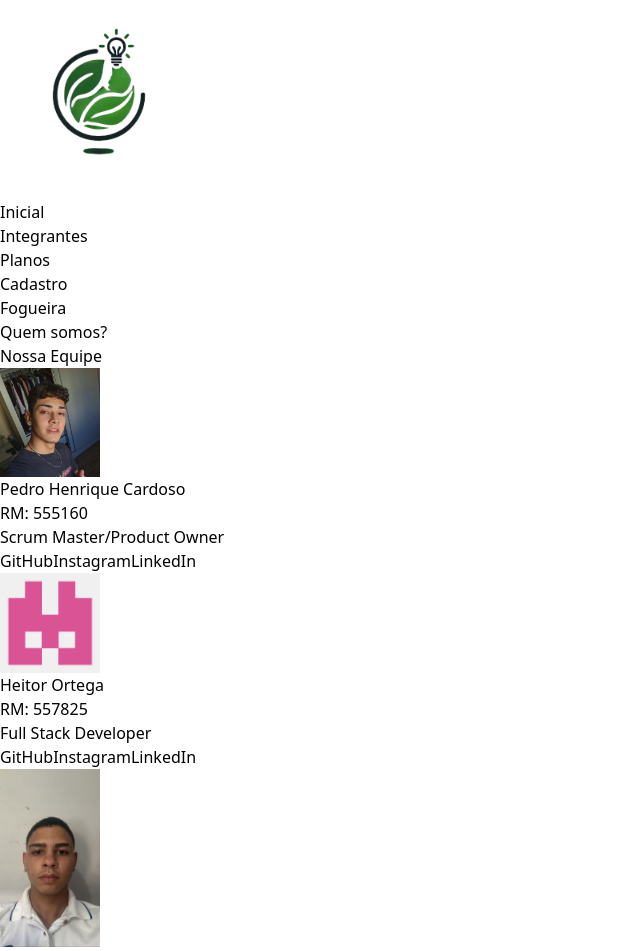
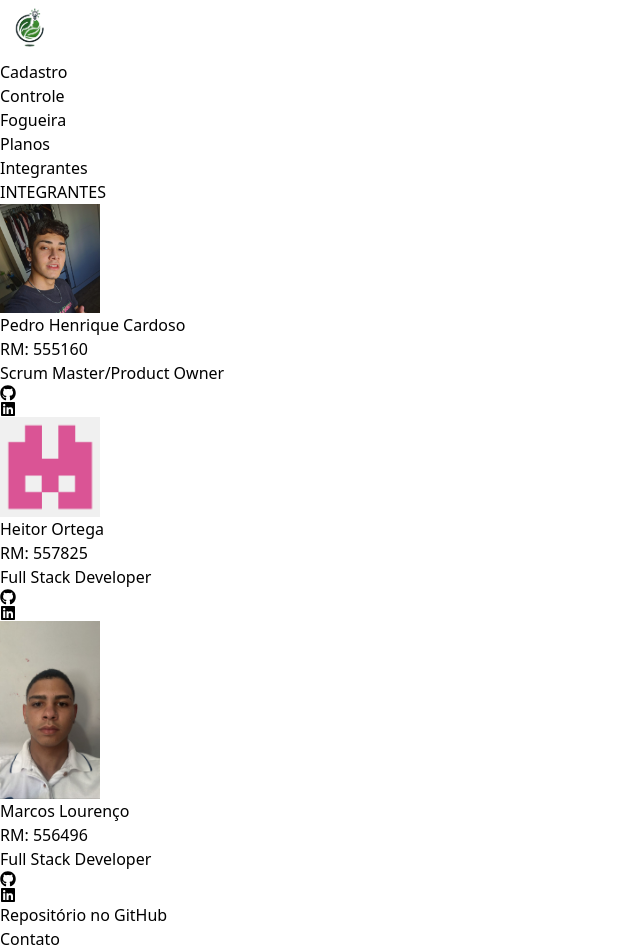
Before and after one commit to Cardoso2626/gs_front, a Next.js app in the folder earth-in-balance/: page /integrantes in a window 1280 px wide. Shown: the top 951 px of the page, without its empty margins (0-640 px from the left). Built offline with nearby package versions, Linux system fonts and the light colour scheme.

Commit message:
arrumando a página integrantes

```diff
--- a/earth-in-balance/src/app/integrantes/page.tsx
+++ b/earth-in-balance/src/app/integrantes/page.tsx
@@ -1,19 +1,18 @@
-import Image from 'next/image';
-import pedro from "@/img/pedro.jpg"
-import marcos from "@/img/marcos.jpg"
-import heitor from "@/img/HeitorOrtega.png"
+import Image from "next/image";
+import { FaGithub, FaLinkedin } from "react-icons/fa";
+import pedro from "@/img/pedro.jpg";
+import marcos from "@/img/marcos.jpg";
+import heitor from "@/img/HeitorOrtega.png";
 
 export default function Time() {
   return (
     <main className="w-[90%] mx-auto my-5">
       <div className="text-center">
-        <h2 className="text-[#40a1e0] text-2xl">Quem somos?</h2>
-        <h3 className="text-[#40a1e0] text-xl font-normal mt-3">
-          Nossa <span className="font-bold">Equipe</span>
-        </h3>
+        <div className="text-center">
+          <h2 className="text-black font-bold text-2xl">INTEGRANTES</h2>
 
-        <div className="flex justify-center flex-wrap gap-5 mt-10 mb-16">
-          <div className="member bg-black text-white shadow-md p-5 rounded-lg w-full sm:w-[calc(33.333%-20px)] text-center flex flex-col items-center">
+          <div className="flex justify-center flex-wrap gap-5 mt-10 mb-5">
+            <div className="bg-black text-white shadow-md p-5 rounded-lg w-full sm:w-[calc(33.333%-20px)] text-center flex flex-col items-center">
               <Image
                 src={pedro}
                 alt="Pedro Cardoso"
@@ -24,35 +23,27 @@ export default function Time() {
               <h4>Pedro Henrique Cardoso</h4>
               <p>RM: 555160</p>
               <p>Scrum Master/Product Owner</p>
-            <div className="social-links mt-2">
+              <div className="social-links mt-2 flex gap-4">
                 <a
                   href="https://github.com/Cardoso2626"
                   target="_blank"
                   rel="noopener noreferrer"
-                className="mx-1 text-gray-400 hover:text-gray-300"
+                  className="text-gray-400 hover:text-gray-300 text-2xl"
                 >
-                GitHub
-              </a>
-              <a
-                href="https://www.instagram.com/"
-                target="_blank"
-                rel="noopener noreferrer"
-                className="mx-1 text-gray-400 hover:text-gray-300"
-              >
-                Instagram
+                  <FaGithub />
                 </a>
                 <a
                   href="https://www.linkedin.com/"
                   target="_blank"
                   rel="noopener noreferrer"
-                className="mx-1 text-gray-400 hover:text-gray-300"
+                  className="text-gray-400 hover:text-gray-300 text-2xl"
                 >
-                LinkedIn
+                  <FaLinkedin />
                 </a>
               </div>
             </div>
 
-          <div className="member bg-black text-white shadow-md p-5 rounded-lg w-full sm:w-[calc(33.333%-20px)] text-center flex flex-col items-center">
+            <div className="bg-black text-white shadow-md p-5 rounded-lg w-full sm:w-[calc(33.333%-20px)] text-center flex flex-col items-center">
               <Image
                 src={heitor}
                 alt="Heitor Ortega"
@@ -63,35 +54,27 @@ export default function Time() {
               <h4>Heitor Ortega</h4>
               <p>RM: 557825</p>
               <p>Full Stack Developer</p>
-            <div className="social-links mt-2">
+              <div className="social-links mt-2 flex gap-4">
                 <a
                   href="https://github.com/HeitorOrtega"
                   target="_blank"
                   rel="noopener noreferrer"
-                className="mx-1 text-gray-400 hover:text-gray-300"
+                  className="text-gray-400 hover:text-gray-300 text-2xl"
                 >
-                GitHub
-              </a>
-              <a
-                href="https://www.instagram.com/"
-                target="_blank"
-                rel="noopener noreferrer"
-                className="mx-1 text-gray-400 hover:text-gray-300"
-              >
-                Instagram
+                  <FaGithub />
                 </a>
                 <a
                   href="https://www.linkedin.com/"
                   target="_blank"
                   rel="noopener noreferrer"
-                className="mx-1 text-gray-400 hover:text-gray-300"
+                  className="text-gray-400 hover:text-gray-300 text-2xl"
                 >
-                LinkedIn
+                  <FaLinkedin />
                 </a>
               </div>
             </div>
 
-          <div className="member bg-black text-white shadow-md p-5 rounded-lg w-full sm:w-[calc(33.333%-20px)] text-center flex flex-col items-center">
+            <div className="bg-black text-white shadow-md p-5 rounded-lg w-full sm:w-[calc(33.333%-20px)] text-center flex flex-col items-center">
               <Image
                 src={marcos}
                 alt="Marcos Lourenço"
@@ -101,47 +84,40 @@ export default function Time() {
               />
               <h4>Marcos Lourenço</h4>
               <p>RM: 556496</p>
-            <p>Back-End Developer</p>
-            <div className="social-links mt-2">
+              <p>Full Stack Developer</p>
+              <div className="social-links mt-2 flex gap-4">
                 <a
-                href="https://github.com/MarcosVini222"
+                  href="https://github.com/MarcosVini22"
                   target="_blank"
                   rel="noopener noreferrer"
-                className="mx-1 text-gray-400 hover:text-gray-300"
+                  className="text-gray-400 hover:text-gray-300 text-2xl"
                 >
-                GitHub
-              </a>
-              <a
-                href="https://www.instagram.com/"
-                target="_blank"
-                rel="noopener noreferrer"
-                className="mx-1 text-gray-400 hover:text-gray-300"
-              >
-                Instagram
+                  <FaGithub />
                 </a>
                 <a
                   href="https://www.linkedin.com/"
                   target="_blank"
                   rel="noopener noreferrer"
-                className="mx-1 text-gray-400 hover:text-gray-300"
+                  className="text-gray-400 hover:text-gray-300 text-2xl"
                 >
-                LinkedIn
+                  <FaLinkedin />
                 </a>
               </div>
             </div>
           </div>
 
-        <div className="repositorio text-center mt-6 w-full">
+          <div className="text-center mt-5">
             <a
               href="https://github.com/Cardoso2626/gs_front"
               target="_blank"
               rel="noopener noreferrer"
-            className="inline-block py-2 px-5 bg-[#000000] text-white rounded transition duration-300 ease-in-out hover:bg-[#f04040]"
+              className="inline-block py-2 px-5 bg-black text-white rounded transition duration-300 ease-in-out hover:bg-[#79f53f]"
             >
               Repositório no GitHub
             </a>
           </div>
         </div>
+      </div>
     </main>
   );
 }
--- a/earth-in-balance/src/components/Cabecalho/Cabecalho.tsx
+++ b/earth-in-balance/src/components/Cabecalho/Cabecalho.tsx
@@ -1,34 +1,45 @@
-
 import Link from "next/link";
 import Image from "next/image";
-import Logo from "@/img/logo.png"
+import Logo from "@/img/logo.png";
+
 export default function Cabecalho() {
   return (
-    <header className="border-b-4 border-teal-500">
-      <div className="container mx-auto flex justify-between items-center px-4 py-3">
-
-        <Link href="/">
-          <Image src={Logo} alt="Ícone da empresa" width={200} height={200} />
+    <header className="bg-white border-b border-gray-300">
+      <div className="container mx-auto flex justify-between items-center px-4 py-2">
+        <Link href="/" className="flex items-center">
+          <Image src={Logo} alt="Ícone da empresa" width={60} height={60} />
         </Link>
 
 
-        <ul className="flex space-x-8 text-blue-600">
+        <nav>
+          <ul className="flex space-x-6 text-sm font-medium text-gray-700">
             <li>
-            <Link href="/">Inicial</Link>
+              <Link href="/" className="hover:text-teal-500 transition-colors">
+                Cadastro
+              </Link>
             </li>
             <li>
-            <Link href="/integrantes">Integrantes</Link>
+              <Link href="/gastos" className="hover:text-teal-500 transition-colors">
+                Controle
+              </Link>
             </li>
             <li>
-            <Link href="/planos">Planos</Link>
+              <Link href="/fogueira" className="hover:text-teal-500 transition-colors">
+                Fogueira
+              </Link>
             </li>
             <li>
-            <Link href="/cadastroUsuario">Cadastro</Link>
+              <Link href="/planos" className="hover:text-teal-500 transition-colors">
+                Planos
+              </Link>
             </li>
             <li>
-            <Link href="/fogueira">Fogueira</Link>
+              <Link href="/integrantes" className="hover:text-teal-500 transition-colors">
+                Integrantes
+              </Link>
             </li>
           </ul>
+        </nav>
       </div>
     </header>
   );
```
Lines whose indentation alone changed are shown as unchanged.
